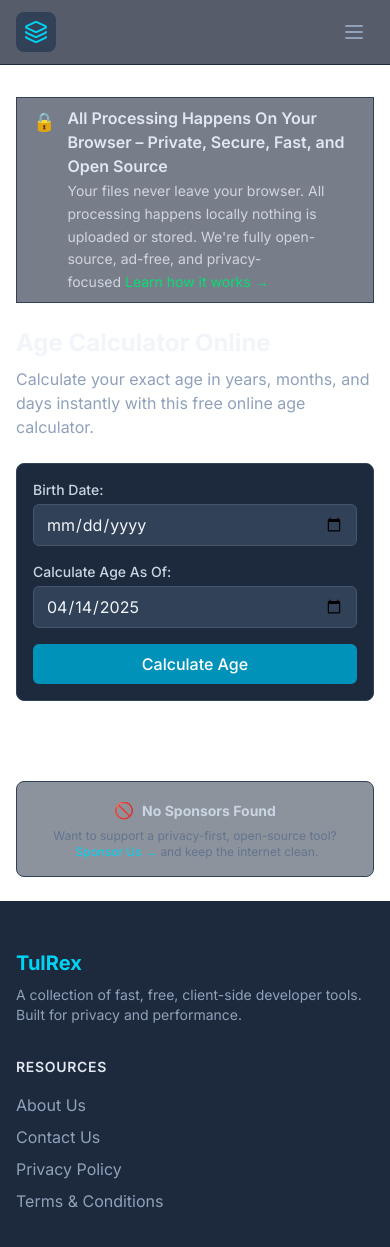
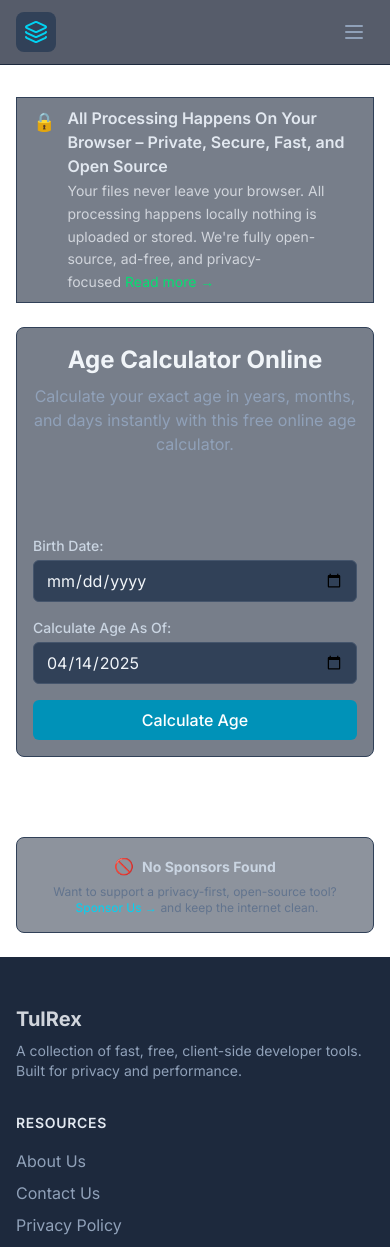
Before and after one commit to TheAbhijeet/tulrex, a Next.js app: page /tools/age-calculator in a window 390 px wide. Shown: the top 1247 px of the page. Built offline with nearby package versions, Linux system fonts and the light colour scheme; no server answers; what convert-units would draw is missing.

Commit message:
Changed colors

```diff
--- a/app/components/layout/ClientSideInfoBlock.tsx
+++ b/app/components/layout/ClientSideInfoBlock.tsx
@@ -19,7 +19,7 @@ export default function ClientSideInfoBlock() {
                             href="/about#privacy"
                             className="ml-1 text-green-400 hover:text-green-300 hover:underline whitespace-nowrap"
                         >
-                            Learn how it works →
+                            Read more →
                         </Link>
                     </p>
                 </div>
--- a/app/components/layout/Footer.tsx
+++ b/app/components/layout/Footer.tsx
@@ -34,7 +34,7 @@ export default function Footer() {
                     <div className="md:col-span-1">
                         <Link
                             href="/"
-                            className="inline-block mb-2 text-xl font-bold text-cyan-400 hover:text-cyan-300 transition-colors"
+                            className="inline-block mb-2 text-xl font-bold text-gray-300  transition-colors"
                         >
                             TulRex
                         </Link>
@@ -93,7 +93,7 @@ export default function Footer() {
                         </h3>
                         <div className="mt-4">
                             <a
-                                href={`${REPO_URL}/sponsors`} // <-- GitHub Sponsors link
+                                href={`${REPO_URL}/sponsors`}
                                 target="_blank"
                                 rel="noopener noreferrer"
                                 className="inline-flex items-center justify-center px-4 py-2 border border-transparent rounded-md shadow-sm text-sm font-medium text-white bg-pink-600 hover:bg-pink-700 transition-colors"
--- a/app/layout.tsx
+++ b/app/layout.tsx
@@ -12,16 +12,16 @@ const inter = Inter({ subsets: ['latin'] });
 export const metadata: Metadata = {
     title: {
         template: '%s | TulRex',
-        default: 'TulRex - Simple Client-Side Developer Tools',
+        default: 'TulRex - Simple, Fast, and Open-Source Tools in Your Browser',
     },
     description:
-        'A collection of fast, free, client-side only tools for developers and content creators. No tracking, minimalist design.',
-    metadataBase: new URL('https://your-TulRex-domain.com'), // Replace with your actual domain
+        'A collection of fast, free, Open-Source and client-side only tools for developers and content creators. No tracking, minimalist design.',
+    metadataBase: new URL('https://tulrex.com'),
     openGraph: {
         title: 'TulRex - Simple Client-Side Developer Tools',
         description:
             'Fast, free, client-side developer tools. JSON Formatter, Base64, Regex Tester, and more.',
-        url: 'https://your-TulRex-domain.com', // Replace with your actual domain
+        url: 'https://tulrex.com',
         siteName: 'TulRex',
         // images: [ // Add an OG image later
         //   {
--- a/app/page.tsx
+++ b/app/page.tsx
@@ -31,7 +31,7 @@ function ToolCard({ tool }: { tool: (typeof tools)[0] }) {
             {/* Ensure card takes full height */}
             <Link
                 href={`/tools/${tool.slug}`}
-                className="flex-grow block p-6 bg-slate-800 rounded-t-lg shadow hover:bg-slate-700 transition-colors border border-b-0 border-slate-700 hover:border-cyan-600 group"
+                className="flex-grow block p-6 bg-slate-800/60 rounded-t-lg shadow hover:bg-slate-800 transition-colors border border-b-0 border-slate-700 hover:border-cyan-600 group"
                 aria-label={`Go to ${tool.title} tool`}
             >
                 <div className="flex items-center mb-2">
--- a/app/tools/[slug]/page.tsx
+++ b/app/tools/[slug]/page.tsx
@@ -64,10 +64,11 @@ export default async function ToolPage({ params }: Props) {
 
     return (
         <div>
-            <h1 className="text-2xl font-bold mb-2 text-slate-100">{tool.title}</h1>
-            <p className="text-slate-400 mb-6">{tool.description}</p>
-
-            <div className="bg-slate-800 p-4 sm:p-6 rounded-lg border border-slate-700">
+            <div className="border-slate-700 bg-slate-800/60 p-4 sm:p-6 rounded-lg border  md:py-8">
+                <div className="mx-auto text-center mb-20">
+                    <h1 className="text-2xl font-bold mb-2 text-slate-100">{tool.title}</h1>
+                    <p className="text-slate-400 mb-6">{tool.description}</p>
+                </div>
                 <ToolComponent />
             </div>
         </div>
--- a/app/tools/converters/EpochConverter.tsx
+++ b/app/tools/converters/EpochConverter.tsx
@@ -2,8 +2,8 @@
 import { useState, useEffect, useCallback } from 'react';
 import Button from '@/components/ui/Button';
 import Input from '@/components/ui/Input';
-import { useCopyToClipboard } from '@/hooks/useCopyToClipboard';
 import { FaCopy } from 'react-icons/fa';
+import { copyToClipboard } from '@/lib/utils';
 
 export default function EpochConverter() {
     const [timestamp, setTimestamp] = useState<number>(() => Math.floor(Date.now() / 1000));
@@ -16,7 +16,6 @@ export default function EpochConverter() {
         new Date().toISOString().slice(0, 16)
     ); // YYYY-MM-DDTHH:mm
     const [error, setError] = useState<string>('');
-    const [tsCopyStatus, copyTs] = useCopyToClipboard();
 
     const updateFromTimestamp = useCallback((ts: number | string) => {
         setError('');
@@ -105,16 +104,13 @@ export default function EpochConverter() {
                     {timestamp}
                 </p>
                 <button
-                    onClick={() => copyTs(timestamp.toString())}
+                    onClick={() => copyToClipboard(timestamp.toString())}
                     className="absolute top-2 right-2 p-1.5 text-slate-400 hover:text-cyan-400 bg-slate-700 hover:bg-slate-600 rounded focus:outline-none focus:ring-1 focus:ring-cyan-500"
                     title="Copy Timestamp"
                     aria-label="Copy timestamp"
                 >
                     <FaCopy className="w-4 h-4" />
                 </button>
-                {tsCopyStatus === 'copied' && (
-                    <p className="text-xs text-green-400 mt-1 absolute bottom-1 right-2">Copied!</p>
-                )}
             </div>
 
             <div className="grid grid-cols-1 md:grid-cols-2 gap-4">
@@ -177,7 +173,7 @@ export default function EpochConverter() {
                 </p>
             </div>
 
-            <Button onClick={setToCurrentTime} variant="secondary" className="block mx-auto">
+            <Button onClick={setToCurrentTime} variant="primary" className="block mx-auto">
                 Set to Current Time
             </Button>
         </div>
--- a/app/tools/utilities/Notepad.tsx
+++ b/app/tools/utilities/Notepad.tsx
@@ -41,12 +41,7 @@ export default function Notepad() {
                 <p className="text-sm text-slate-400">
                     Your notes are automatically saved in your browser's local storage.
                 </p>
-                <Button
-                    onClick={handleClear}
-                    variant="secondary"
-                    size="sm"
-                    className="text-xs !py-1"
-                >
+                <Button onClick={handleClear} variant="primary" className="text-xs">
                     Clear Notepad
                 </Button>
             </div>
```
